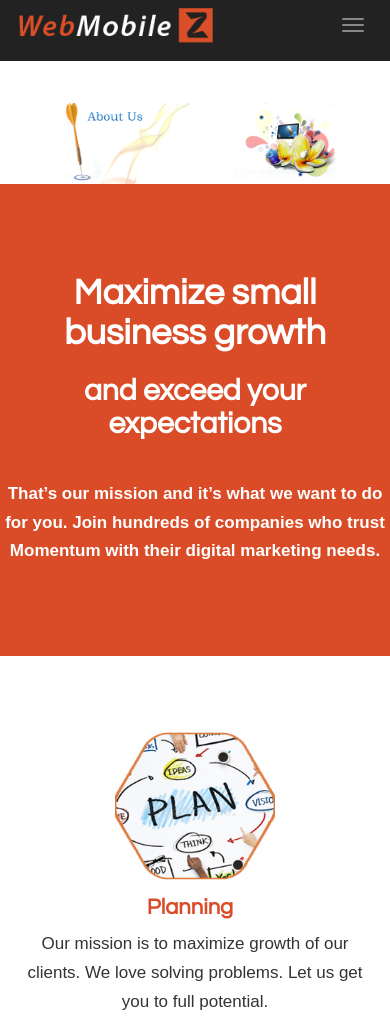
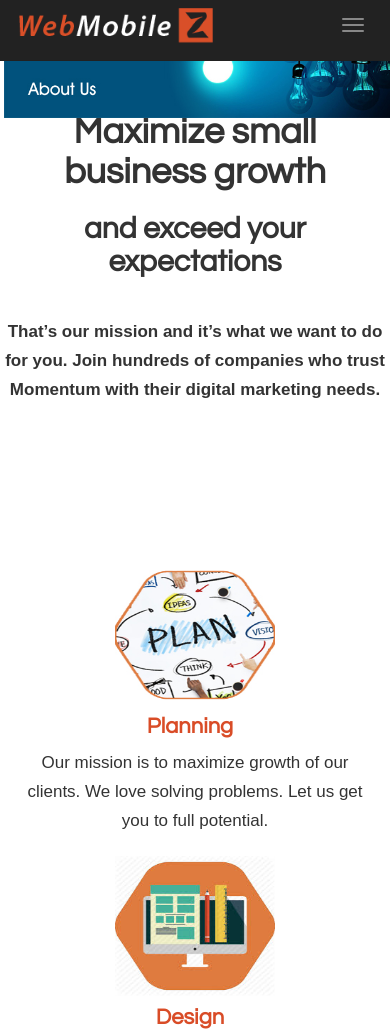
Before and after one commit to tirumalasrija/WebMobileZ-March2018, a plain HTML site: page about.html in a window 390 px wide. Shown: the top 1032 px of the page. Drawn offline with nearby package versions, Linux system fonts and the light colour scheme.

Commit message:
Auto stash before merge of "master" and "WebMobileZ/master"
add banner

```diff
--- a/about.html
+++ b/about.html
@@ -76,16 +76,12 @@ transition: all .4s;
 .sectionOne img{
     max-width: 140px;
 }
-img{
-    border: 0;
-    height: auto;
-}
 .sectionOne{
     overflow: hidden;
     padding: 60px 0;
     box-sizing: border-box;
 }
-#semi{
+/*#semi{
 
     border-color: transparent;
     background-color: #d94c27;
@@ -94,7 +90,7 @@ img{
   color: #fff;
 
 
-}
+}*/
     #semi p{
         color:inherit;
         margin-top: 40px;
@@ -164,8 +160,7 @@ img{
     </nav>
 
 
-    <div class="img">
-      <img src="assets/abt-1.jpg" alt=""  class="img-responsive">
+      <img class="banner-img" src="assets/aboutus.jpg">
     </div>
          <section id="semi">
            <div class="container">
--- a/css/styles.css
+++ b/css/styles.css
@@ -1198,3 +1198,22 @@ margin-top: 80px;
     -moz-transition: all .4s;
     transition: all .4s;
     }
+
+
+.banner-img {
+    width: 100%;
+    position: absolute;
+}
+@media screen and (max-width: 980px)
+.page-banner {
+    height: 300px;
+}
+.page-banner {
+    position: relative;
+    padding: 0px 0px;
+    background-size: cover;
+    background-position: center top;
+    background-repeat: no-repeat;
+    max-width: 100%;
+    height: auto;
+}
```
